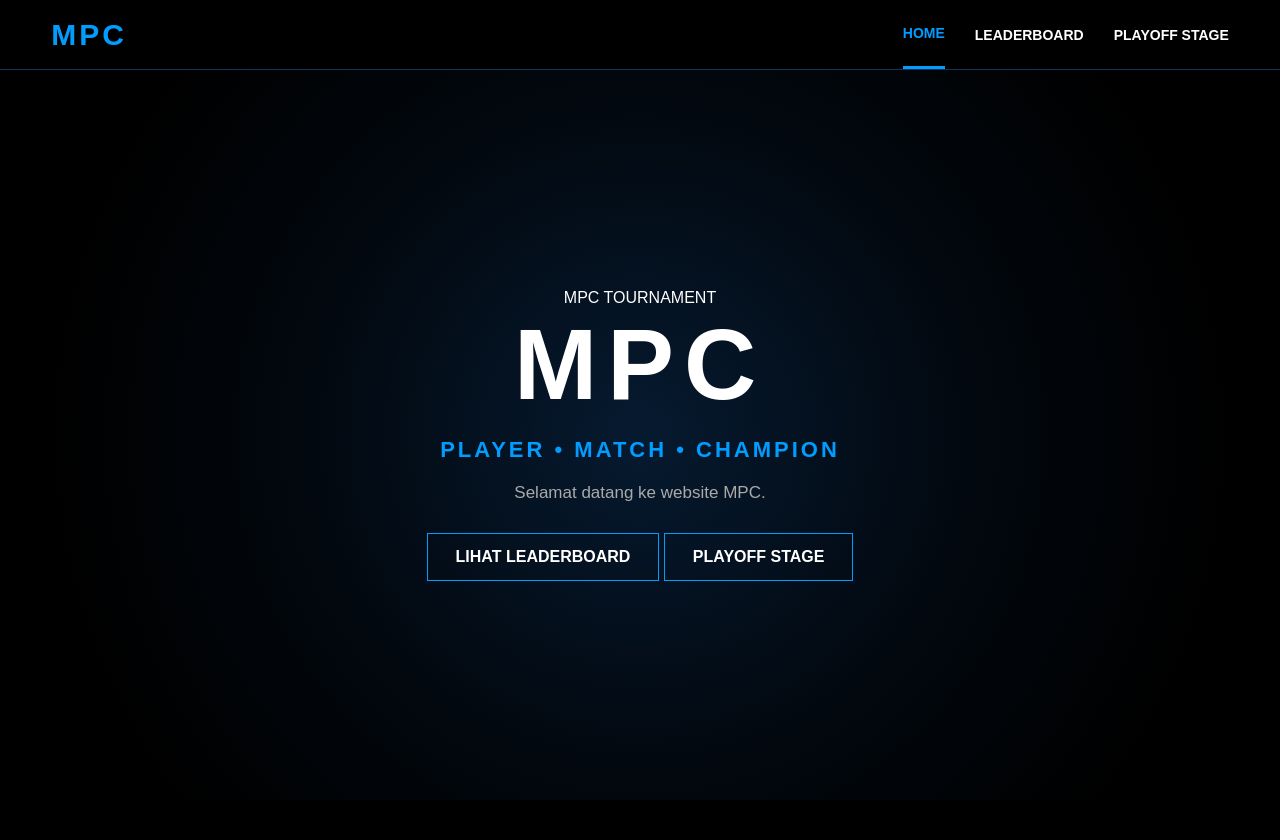
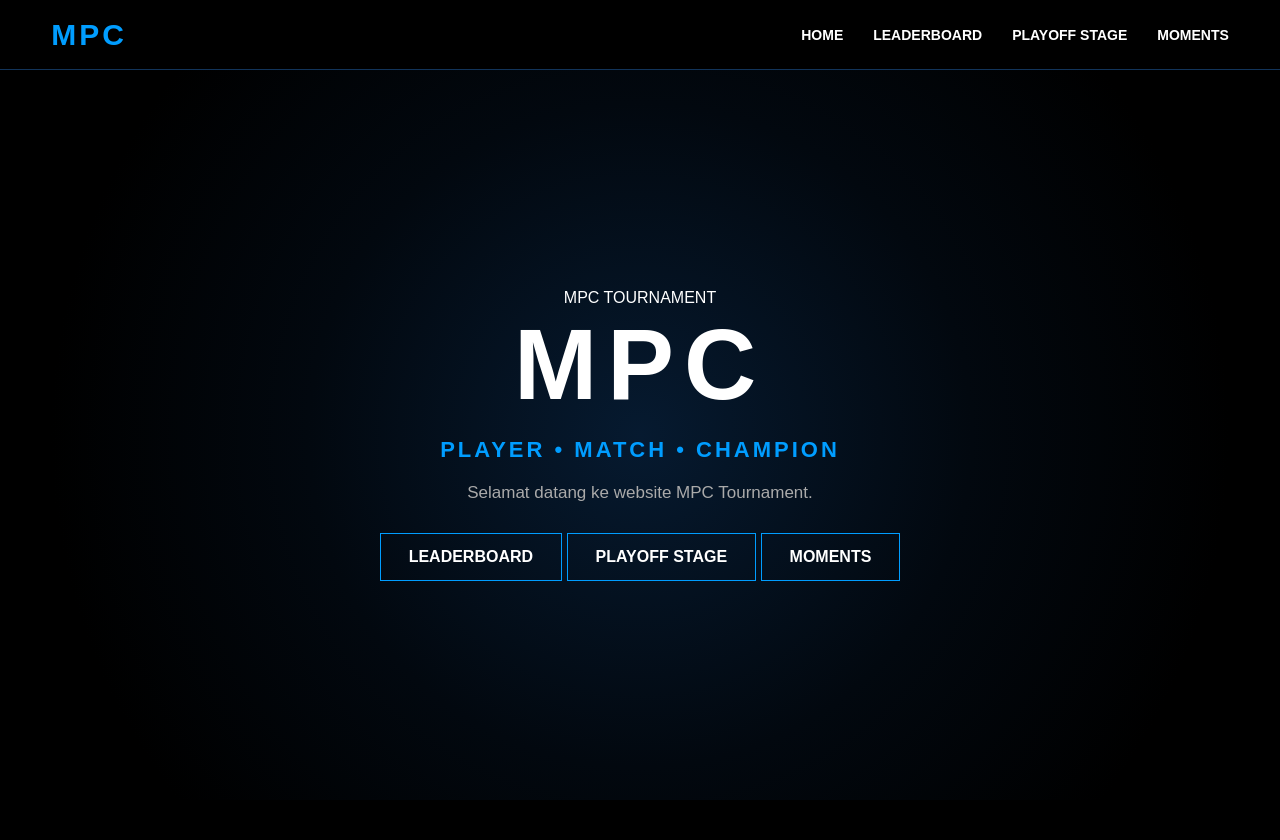
Before and after one commit to naqiuddin2303/MPC, a Flask app: page / in a window 1280 px wide. Shown: the top 840 px of the page. Run offline with Flask 3, Linux system fonts and the light colour scheme.

Commit message:
Update index.html

```diff
--- a/templates/index.html
+++ b/templates/index.html
@@ -15,8 +15,13 @@
 
 </head>
 
+
 <body>
 
+
+<!-- ==========================================
+     NAVIGATION
+========================================== -->
 
 <nav>
 
@@ -26,7 +31,7 @@
 
     <div class="nav-links">
 
-        <a href="/" class="active">
+        <a href="/">
             HOME
         </a>
 
@@ -38,10 +43,18 @@
             PLAYOFF STAGE
         </a>
 
+        <a href="/moments">
+            MOMENTS
+        </a>
+
     </div>
 
 </nav>
 
+
+<!-- ==========================================
+     HOME
+========================================== -->
 
 <main class="home">
 
@@ -60,7 +73,7 @@
         </h2>
 
         <p class="welcome">
-            Selamat datang ke website MPC.
+            Selamat datang ke website MPC Tournament.
         </p>
 
 
@@ -69,7 +82,7 @@
             <a href="/leaderboard"
                class="button">
 
-                LIHAT LEADERBOARD
+                LEADERBOARD
 
             </a>
 
@@ -78,6 +91,14 @@
                class="button">
 
                 PLAYOFF STAGE
+
+            </a>
+
+
+            <a href="/moments"
+               class="button">
+
+                MOMENTS
 
             </a>
 
```
